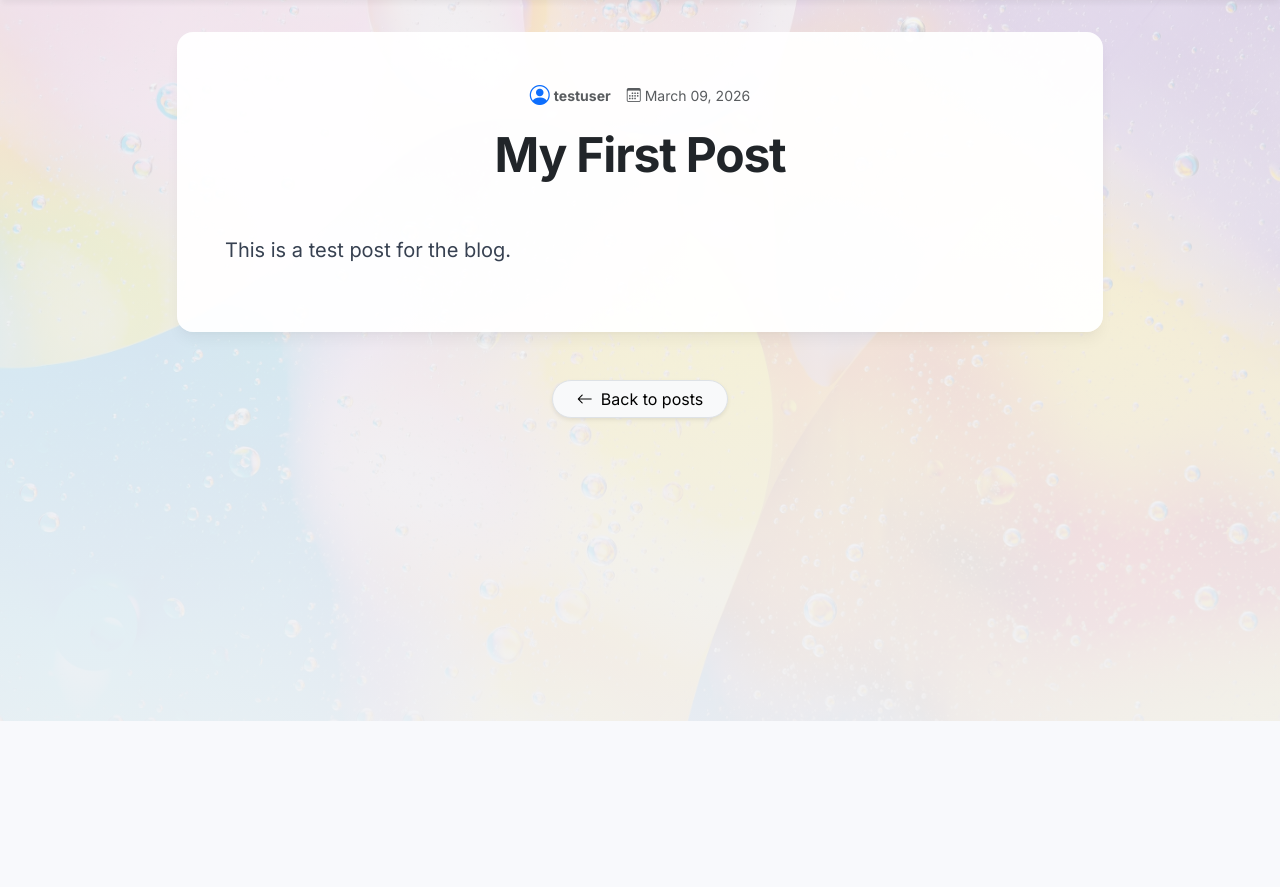
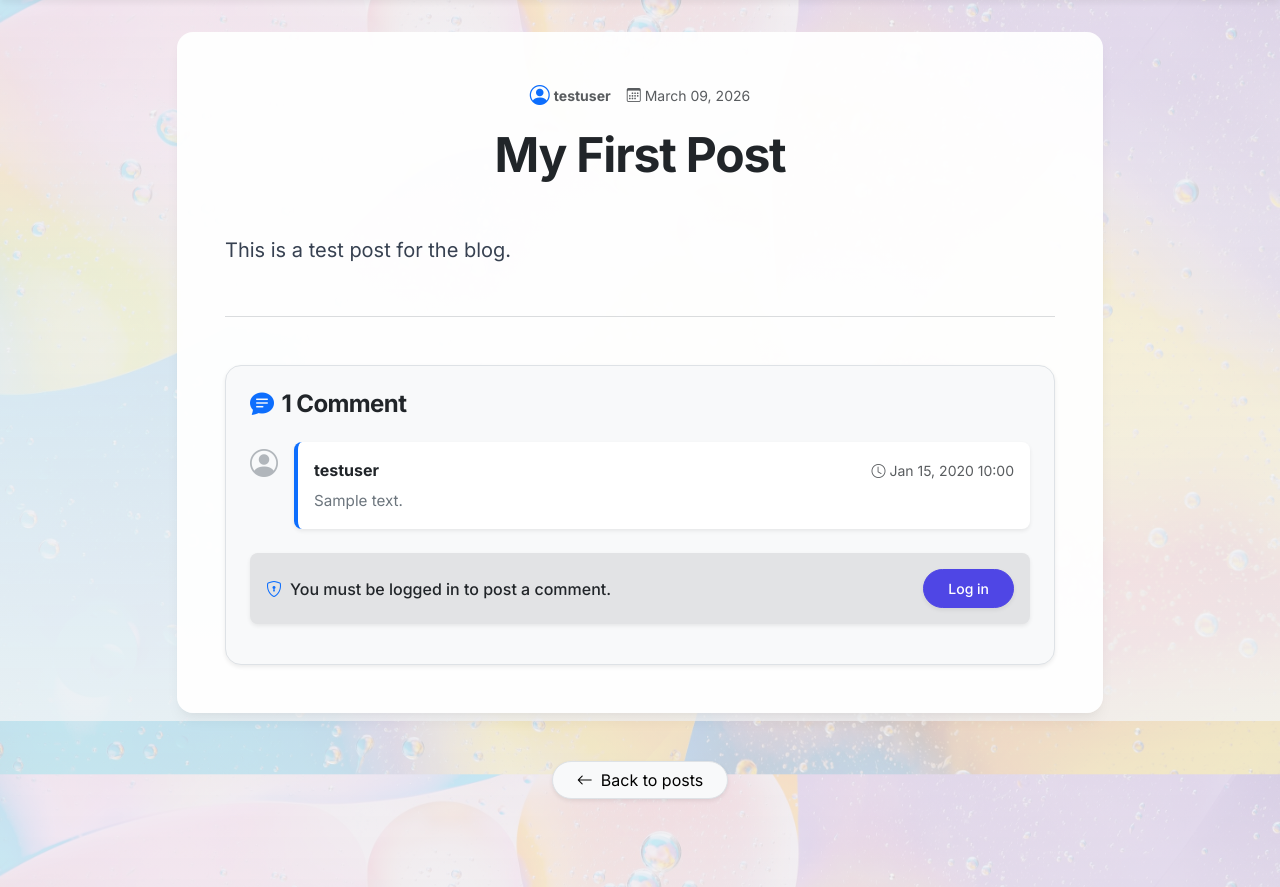
Before and after one commit to mohantakumarganesh-alt/My_portfolio, a Django app: page /post/1/ in a window 1280 px wide. Shown: the part 79-966 px from the top of the page. Before the commit the page ends 800 px from the top, so only its background shows below. Run offline with Django 5.2, Linux system fonts and the light colour scheme; data comes from the database, SQL or seed files in the repository; both versions use the stored data as it was after the commit; tables that the repository leaves empty hold one stand-in row (values such as "Sample post"); some libraries are stand-ins or nearby versions.

Commit message:
Feature: Implement Comments System

```diff
--- a/blog/forms.py
+++ b/blog/forms.py
@@ -8,3 +8,13 @@ class UserRegisterForm(UserCreationForm):
     class Meta:
         model = User
         fields = ['username', 'email']
+
+from .models import Comment
+
+class CommentForm(forms.ModelForm):
+    class Meta:
+        model = Comment
+        fields = ['body']
+        widgets = {
+            'body': forms.Textarea(attrs={'rows': 3, 'placeholder': 'Add a comment...'}),
+        }
--- a/blog/models.py
+++ b/blog/models.py
@@ -14,3 +14,12 @@ class Post(models.Model):
 
     def get_absolute_url(self):
         return reverse('post-detail', kwargs={'pk': self.pk})
+
+class Comment(models.Model):
+    post = models.ForeignKey(Post, related_name='comments', on_delete=models.CASCADE)
+    author = models.ForeignKey(User, on_delete=models.CASCADE)
+    body = models.TextField(verbose_name="Comment")
+    created_at = models.DateTimeField(auto_now_add=True)
+
+    def __str__(self):
+        return f'Comment by {self.author.username} on {self.post.title}'
--- a/blog/urls.py
+++ b/blog/urls.py
@@ -6,6 +6,7 @@ from .views import PostListView, PostDetailView, PostCreateView, PostUpdateView,
 urlpatterns = [
     path('', PostListView.as_view(), name='blog-home'),
     path('post/<int:pk>/', PostDetailView.as_view(), name='post-detail'),
+    path('post/<int:pk>/comment/', views.add_comment_to_post, name='add-comment'),
     path('post/new/', PostCreateView.as_view(), name='post-create'),
     path('post/<int:pk>/update/', PostUpdateView.as_view(), name='post-update'),
     path('post/<int:pk>/delete/', PostDeleteView.as_view(), name='post-delete'),
--- a/blog/views.py
+++ b/blog/views.py
@@ -1,9 +1,10 @@
-from django.shortcuts import render, redirect
+from django.shortcuts import render, redirect, get_object_or_404
 from django.contrib import messages
+from django.contrib.auth.decorators import login_required
 from django.contrib.auth.mixins import LoginRequiredMixin, UserPassesTestMixin
 from django.views.generic import ListView, DetailView, CreateView, UpdateView, DeleteView
-from .forms import UserRegisterForm
-from .models import Post
+from .forms import UserRegisterForm, CommentForm
+from .models import Post, Comment
 
 def register(request):
     if request.method == 'POST':
@@ -25,6 +26,25 @@ class PostListView(ListView):
 
 class PostDetailView(DetailView):
     model = Post
+
+    def get_context_data(self, **kwargs):
+        context = super().get_context_data(**kwargs)
+        context['form'] = CommentForm()
+        return context
+
+@login_required
+def add_comment_to_post(request, pk):
+    post = get_object_or_404(Post, pk=pk)
+    if request.method == "POST":
+        form = CommentForm(request.POST)
+        if form.is_valid():
+            comment = form.save(commit=False)
+            comment.post = post
+            comment.author = request.user
+            comment.save()
+            messages.success(request, "Your comment has been added.")
+            return redirect('post-detail', pk=post.pk)
+    return redirect('post-detail', pk=post.pk)
 
 class PostCreateView(LoginRequiredMixin, CreateView):
     model = Post
--- a/templates/blog/post_detail.html
+++ b/templates/blog/post_detail.html
@@ -26,6 +26,56 @@
         <div class="article-content fs-5" style="line-height: 1.8; color: #374151;">
             {{ object.content|linebreaks }}
         </div>
+
+        <hr class="mt-5 mb-4 border-secondary opacity-25">
+
+        <div class="comments-section bg-light p-4 rounded-4 shadow-sm border mt-5">
+            <h3 class="h4 fw-bold mb-4 text-dark"><i class="bi bi-chat-text-fill text-primary me-2"></i>{{ object.comments.count }} Comment{{ object.comments.count|pluralize }}</h3>
+
+            <div class="comments-list mb-4">
+                {% for comment in object.comments.all %}
+                    <div class="d-flex mb-4">
+                        <div class="flex-shrink-0">
+                            <i class="bi bi-person-circle fs-3 text-secondary opacity-50"></i>
+                        </div>
+                        <div class="flex-grow-1 ms-3">
+                            <div class="bg-white p-3 rounded-3 shadow-sm border-0 border-start border-4 border-primary">
+                                <div class="d-flex justify-content-between align-items-center mb-2">
+                                    <span class="fw-bold text-dark">{{ comment.author.username }}</span>
+                                    <small class="text-muted"><i class="bi bi-clock me-1"></i>{{ comment.created_at|date:"M d, Y H:i" }}</small>
+                                </div>
+                                <p class="mb-0 text-secondary" style="font-size: 0.95rem;">{{ comment.body }}</p>
+                            </div>
+                        </div>
+                    </div>
+                {% empty %}
+                    <div class="text-center py-4 bg-white rounded-3 border border-dashed">
+                        <p class="text-muted fst-italic mb-0">No comments yet. Be the first to share your thoughts!</p>
+                    </div>
+                {% endfor %}
+            </div>
+
+            {% if user.is_authenticated %}
+                <div class="comment-form-wrapper bg-white p-4 rounded-3 shadow-sm border">
+                    <h5 class="fw-bold mb-3">Leave a comment</h5>
+                    <form method="POST" action="{% url 'add-comment' object.id %}">
+                        {% csrf_token %}
+                        {% load crispy_forms_tags %}
+                        {{ form|crispy }}
+                        <div class="text-end">
+                            <button type="submit" class="btn btn-primary mt-3 rounded-pill px-4 shadow-sm">
+                                <i class="bi bi-send-fill me-2"></i>Post Comment
+                            </button>
+                        </div>
+                    </form>
+                </div>
+            {% else %}
+                <div class="alert alert-secondary mt-4 rounded-3 d-flex flex-column flex-sm-row align-items-center justify-content-between gap-3 border-0 shadow-sm">
+                    <span class="fw-medium text-dark"><i class="bi bi-shield-lock me-2 text-primary"></i>You must be logged in to post a comment.</span>
+                    <a href="{% url 'login' %}?next={{ request.path }}" class="btn btn-primary btn-sm rounded-pill px-4 shadow-sm">Log in</a>
+                </div>
+            {% endif %}
+        </div>
     </article>
 
     <div class="text-center mt-5 mb-4">
```
Also changed, not shown: blog/migrations/0002_comment.py (added), db.sqlite3.
